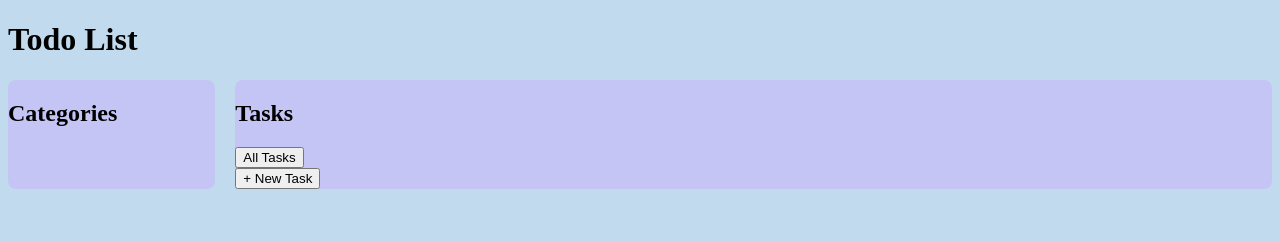
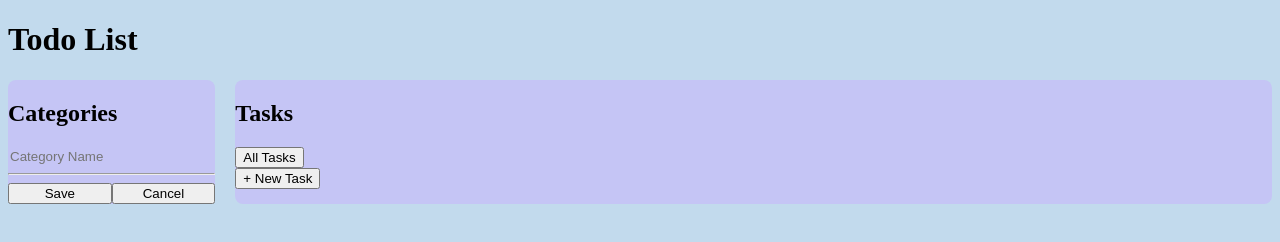
Before and after one commit to smsarfroz/todos, a website built with webpack: page src/template.html in a window 1280 px wide. Both pictures are taken after a click on the button "+ New Category". Built offline with nearby package versions, Linux system fonts and the light colour scheme.

Commit message:
Create add category button

```diff
--- a/src/index.js
+++ b/src/index.js
@@ -14,9 +14,13 @@ const addCategoryButton = document.querySelector(".newCategory");
 
 addCategoryButton.addEventListener('click', () => {
 
-    const buttonSection = document.querySelector(".buttonSection");
+    const newCategoryButton = document.querySelector(".newCategory");
+    const categoryForm = document.querySelector(".categoryForm");
+    const manipulateButtons = document.querySelector(".manipulateCategoryForm");
 
-    buttonSection.innerHTML = "";
+    newCategoryButton.style.display = "none";
+    categoryForm.style.display = "";
+    manipulateButtons.style.display = "";
 });
 
 export { ToDo };
--- a/src/template.html
+++ b/src/template.html
@@ -26,7 +26,7 @@
                     + New Category
                 </button>
 
-                <div class="categoryForm">
+                <div class="categoryForm" style="display: none;">
                     <form action="#" method="post">
                         <label for="newCategoryName"></label>
                         <input type="text" id="newCategoryName" placeholder="Category Name">
@@ -35,7 +35,7 @@
                     <hr>
                 </div>
 
-                <div class="manipulateCategoryForm">
+                <div class="manipulateCategoryForm" style="display: none;">
                     <button class="save">Save</button>
                     <button class="cancel">Cancel</button>
                 </div>
```
